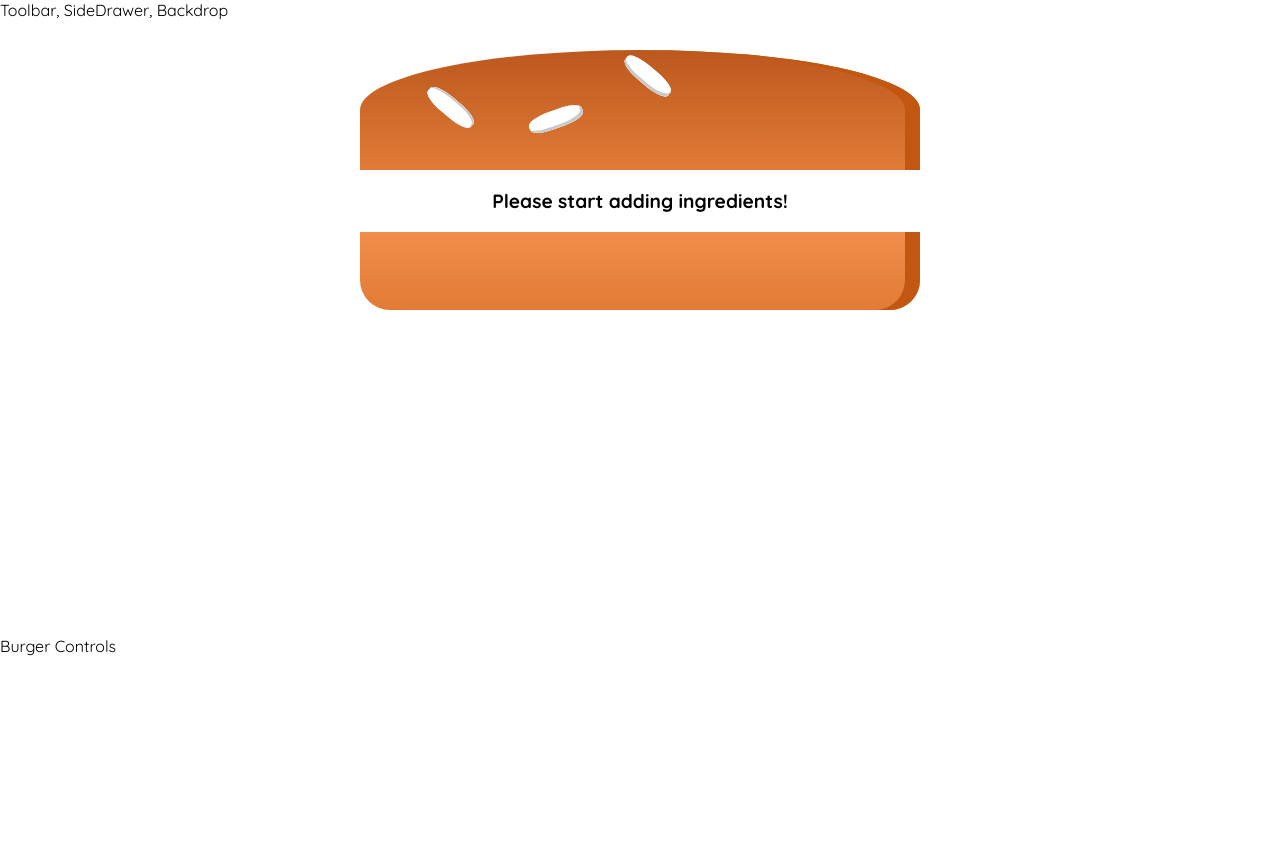
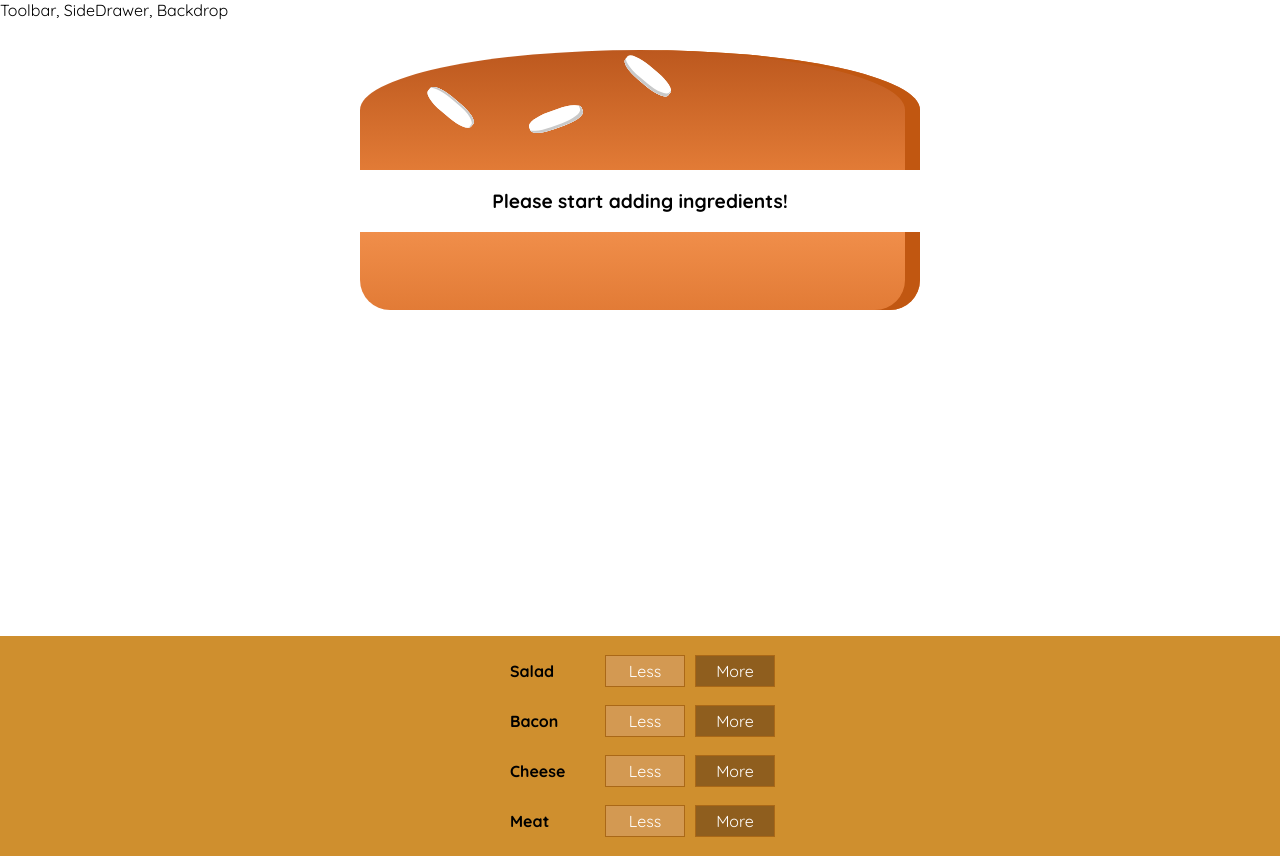
Before and after one commit to bbmattieu9/burger-app, a React app in the folder burger-chef/: page / in a window 1280 px wide. Before the commit the page ends 800 px from the top, so only its background shows below. Built offline with nearby package versions, Linux system fonts and the light colour scheme.

Commit message:
implemented build controls

```diff
--- /dev/null
+++ b/burger-chef/src/components/Burger/BuildControls/BuildControl/BuildControl.css
@@ -0,0 +1,56 @@
+.BuildControl {
+    display: flex;
+    justify-content: space-between;
+    align-items: center;
+    margin: 5px 0;
+}
+
+.BuildControl button {
+    display: block;
+    font: inherit;
+    padding: 5px;
+    margin: 0 5px;
+    width: 80px;
+    border: 1px solid #AA6817;
+    cursor: pointer;
+    outline: none;
+}
+
+.BuildControl button:disabled {
+    background-color: #AC9980;
+    border: 1px solid #7E7365;
+    color: #ccc;
+    cursor: default;
+}
+
+.BuildControl button:hover:disabled {
+    background-color: #AC9980;
+    color: #ccc;
+    cursor: not-allowed;
+}
+
+.Label {
+    padding: 10px;
+    font-weight: bold;
+    width: 80px;
+}
+
+.BuildControl .Less {
+    background-color: #D39952;
+    color: white;
+}
+
+.BuildControl .More {
+    background-color: #8F5E1E;
+    color: white;
+}
+
+.BuildControl .Less:hover, .BuildControl .Less:active {
+    background-color: #DAA972;
+    color: white;
+}
+
+.BuildControl .More:hover,.BuildControl .More:active {
+    background-color: #99703F;
+    color: white;
+}
--- /dev/null
+++ b/burger-chef/src/components/Burger/BuildControls/BuildControl/BuildControl.js
@@ -0,0 +1,14 @@
+import React from 'react';
+import classes from './BuildControl.css';
+
+const buildControl = ( props ) => (
+
+<div className={classes.BuildControl}>
+    <div className={classes.Label}>{props.label}</div>
+    <button className={classes.Less}>Less</button>
+    <button className={classes.More}>More</button>
+</div>
+
+);
+
+export default buildControl;
--- /dev/null
+++ b/burger-chef/src/components/Burger/BuildControls/BuildControls.css
@@ -0,0 +1,10 @@
+  .BuildControls {
+    width: 100%;
+    background-color: #cf8f2e;
+    display: flex;
+    flex-flow: column;
+    align-items: center;
+    box-shadow: 0 2px 1px #ccc;
+    margin: auto;
+    padding: 10px 0;
+  }
--- /dev/null
+++ b/burger-chef/src/components/Burger/BuildControls/BuildControls.js
@@ -0,0 +1,20 @@
+import React from 'react';
+import classes from './BuildControls.css';
+import BuildControl from './BuildControl/BuildControl';
+
+const controls = [
+    { label: 'Salad', type: 'salad' },
+    { label: 'Bacon', type: 'bacon' },
+    { label: 'Cheese', type: 'cheese' },
+    { label: 'Meat', type: 'meat' }
+];
+
+const buildControls = ( props ) => (
+    <div className={classes.BuildControls}>
+        { controls.map(ctrl => (
+            <BuildControl key={ctrl.label}  label={ctrl.label} />
+        ) )}
+    </div>
+);
+
+export default buildControls;
--- a/burger-chef/src/containers/BurgerBuilder/BurgerBuilder.js
+++ b/burger-chef/src/containers/BurgerBuilder/BurgerBuilder.js
@@ -1,6 +1,7 @@
 import React, { Component } from 'react';
 import Aux from '../../hoc/Aux';
 import Burger from '../../components/Burger/Burger';
+import BurgerControls from '../../components/Burger/BuildControls/BuildControls';
 
 
  class BurgerBuilder extends Component {
@@ -18,8 +19,8 @@
     render() {
         return (
             <Aux>
-                <Burger ingredients = {this.state.ingredients }/>
-                <div>Burger Controls </div>
+                <Burger ingredients = {this.state.ingredients } />
+                <BurgerControls />
             </Aux>
         )
     }
```
